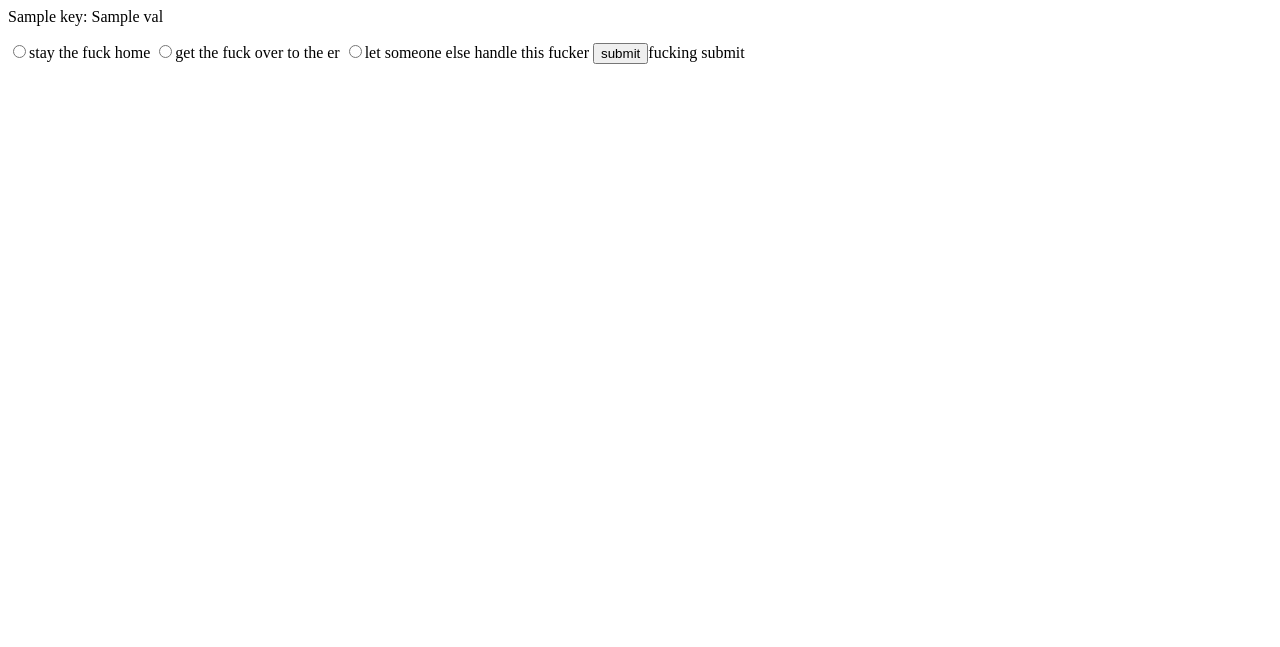
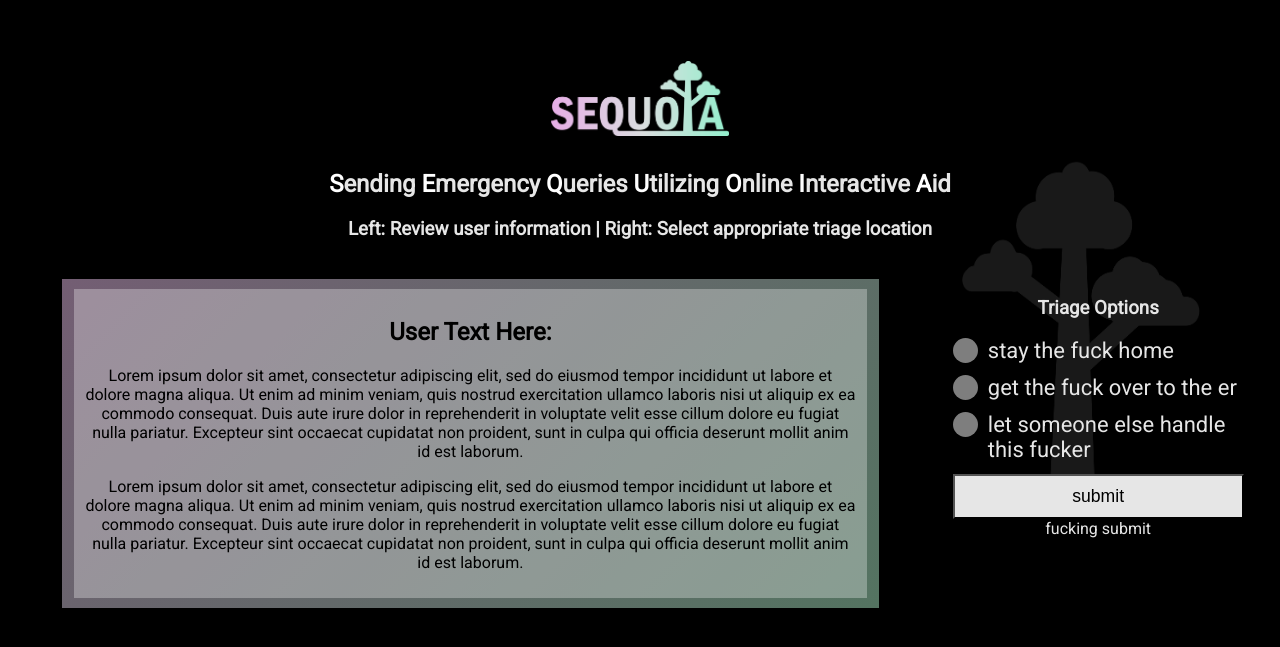
Before and after one commit to jgibson2/tele-triage, a Flask app: template templates/index.html in a window 1280 px wide. Shown: the top 647 px of the page. Run offline with Flask 2, Linux system fonts and the light colour scheme; the template is opened without the code that fills it: most values are stand-ins (such as "Sample title", 1, 10 or a date in 2020); parts of the project's set-up code (start-up, migrations or seed data) failed here and were passed over.

Commit message:
Added labels to integrate with styling sheet

```diff
--- a/templates/index.html
+++ b/templates/index.html
@@ -1,20 +1,52 @@
+<!DOCTYPE html>
 <html lang="en">
 <head>
     <meta charset="UTF-8">
     <meta name="viewport" content="width=device-width, initial-scale=1.0">
     <meta http-equiv="X-UA-Compatible" content="ie=edge">
-    <title>tele-triage</title>
+	<title>Sequoia</title>
+	<link rel="stylesheet" type="text/css" href="sequoiastyle.css">
+	<link href='https://fonts.googleapis.com/css?family=Roboto' rel='stylesheet'>
 </head>
 <body>
     {% for key,val in values.items()%}
         <p>{{key}}: {{val}}</p>
     {% endfor %}
-    <form action = "./verdict", method="POST">
-        <input type="radio" name="triages" id="home" value="home"/><label for="home">stay the fuck home</label>
-        <input type="radio" name="triages" id="er" value="er"/><label for="er">get the fuck over to the er</label>
-        <input type="radio" name="triages" id="requeue" value="requeue"/><label for="requeue">let someone else handle this fucker</label>
-        <input type="hidden" name="phonenumber" value="{{ phonenumber }}"/>
-        <input type="submit" value="submit">fucking submit</button>
-    </form>
+    <div id = "header">
+		<a href = "index.html"><img src="sequoia_logo.png" alt="Sequoia Logo" height="75"></a>
+	</div>
+	<div id = "subtitle">
+		<h2><b>S</b>ending <b>E</b>mergency <b>Q</b>ueries <b>U</b>tilizing <b>O</b>nline <b>I</b>nteractive <b>A</b>id</h2>
+	</div>
+	<div id = "instructions">
+		<h3>Left: Review user information | Right: Select appropriate triage location</h3>
+	</div>
+    <div class="row">
+	    <div class="column left">
+	  	<div id="border">
+            <div id="box">
+                <h2>User Text Here:</h2>
+                <p>Lorem ipsum dolor sit amet, consectetur adipiscing elit, sed do eiusmod tempor incididunt ut labore et dolore magna aliqua. Ut enim ad minim veniam, quis nostrud exercitation ullamco laboris nisi ut aliquip ex ea commodo consequat. Duis aute irure dolor in reprehenderit in voluptate velit esse cillum dolore eu fugiat nulla pariatur. Excepteur sint occaecat cupidatat non proident, sunt in culpa qui officia deserunt mollit anim id est laborum.</p>
+                <p>Lorem ipsum dolor sit amet, consectetur adipiscing elit, sed do eiusmod tempor incididunt ut labore et dolore magna aliqua. Ut enim ad minim veniam, quis nostrud exercitation ullamco laboris nisi ut aliquip ex ea commodo consequat. Duis aute irure dolor in reprehenderit in voluptate velit esse cillum dolore eu fugiat nulla pariatur. Excepteur sint occaecat cupidatat non proident, sunt in culpa qui officia deserunt mollit anim id est laborum.</p>
+            </div>
+	    </div>
+    </div>
+	    <div class="column right">
+	  	    <h3>Triage Options</h3>
+            <form action = "./verdict", method="POST">
+                <label class="container">
+                    <input type="radio" name="triages" id="home" value="home"/><label for="home">stay the fuck home</label><span class="checkmark"></span><br>
+                </label>
+                <label class="container">
+                    <input type="radio" name="triages" id="er" value="er"/><label for="er">get the fuck over to the er</label><span class="checkmark"></span><br>
+                </label>
+                <label class="container">
+                    <input type="radio" name="triages" id="requeue" value="requeue"/><label for="requeue">let someone else handle this fucker</label><span class="checkmark"></span><br>
+                </label>
+                <input type="hidden" name="phonenumber" value="{{ phonenumber }}"/>
+                <input type="submit" value="submit">fucking submit</button>
+            </form>
+        </div>
+	</div>
 </body>
 </html>
```
